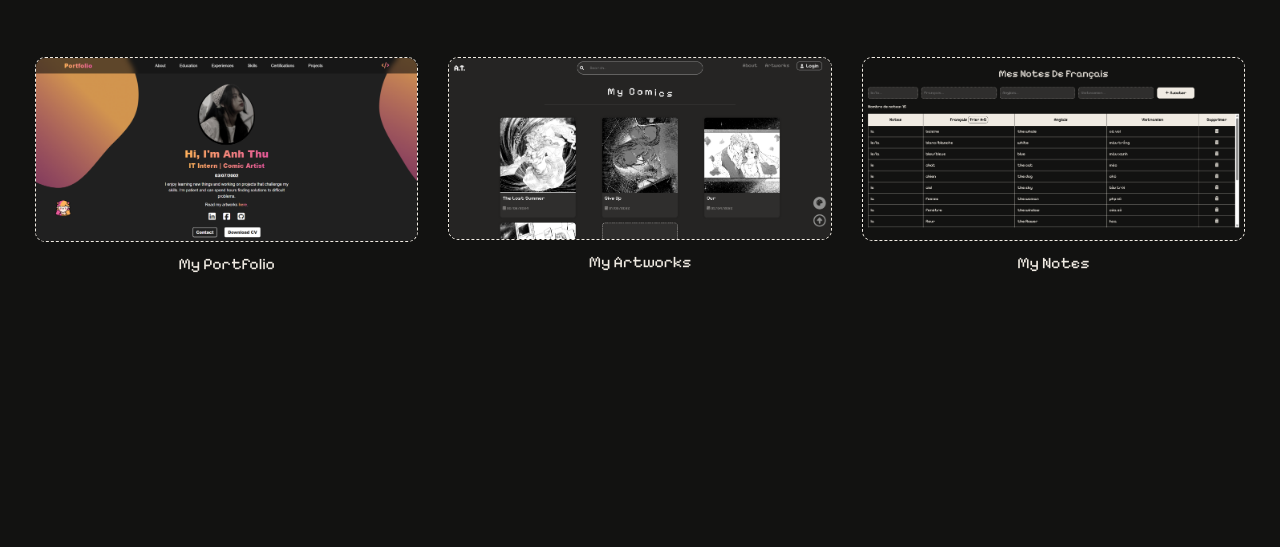
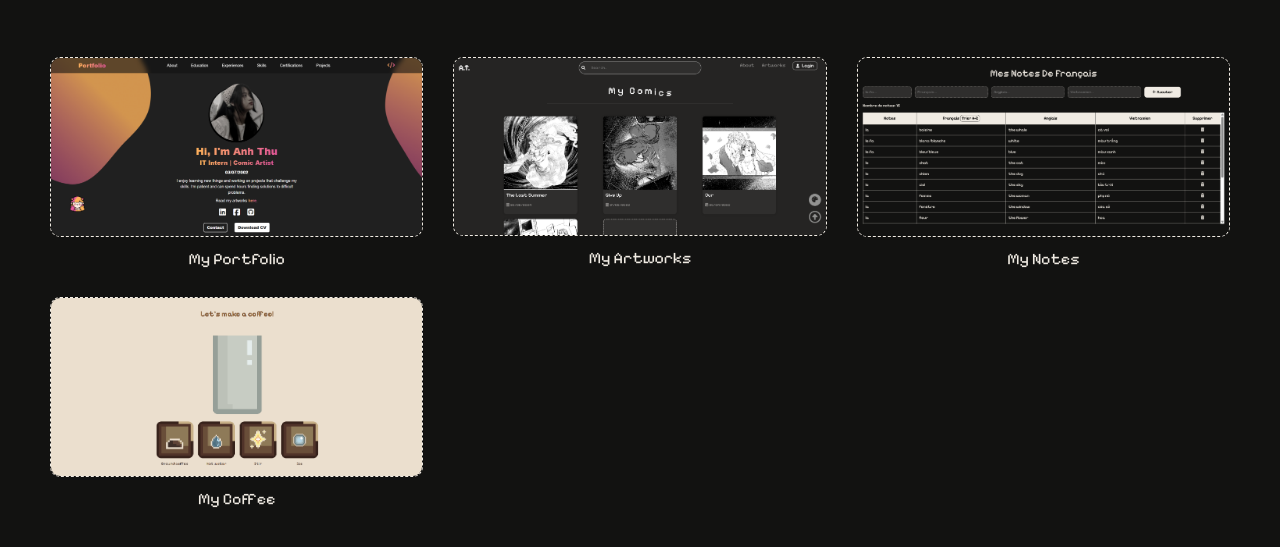
Before and after one commit to thuolala/my-website, a plain HTML site: page index.html in a window 1280 px wide. Shown: the part 91-638 px from the top of the page. Drawn offline with nearby package versions, Linux system fonts and the light colour scheme.

Commit message:
add new web

```diff
--- a/index.html
+++ b/index.html
@@ -25,18 +25,22 @@
     <h1>My Websites</h1>
 
     <div class="container-fluid">
-        <div class="row">
-            <div class="col-lg-4 col-md-4 col-sm-12">
+        <div class="row img-con">
+            <div class="col-lg-4 col-md-4 col-sm-6">
                 <img src="./img/img1.png" alt="Image 1" class="img-fluid" onclick="openWeb01();">
                 <p class="text-img">My Portfolio</p>
             </div>
-            <div class="col-lg-4 col-md-4 col-sm-12">
-                <img src="./img/img2.png" alt="Image 1" class="img-fluid" onclick="openWeb02();">
+            <div class="col-lg-4 col-md-4 col-sm-6">
+                <img src="./img/img2.png" alt="Image 2" class="img-fluid" onclick="openWeb02();">
                 <p class="text-img">My Artworks</p>
             </div>
-            <div class="col-lg-4 col-md-4 col-sm-12">
-                <img src="./img/img3.png" alt="Image 1" class="img-fluid" onclick="openWeb03();">
+            <div class="col-lg-4 col-md-4 col-sm-6">
+                <img src="./img/img3.png" alt="Image 3" class="img-fluid" onclick="openWeb03();">
                 <p class="text-img">My Notes</p>
+            </div>
+            <div class="col-lg-4 col-md-4 col-sm-6">
+                <img src="./img/img4.png" alt="Image 4" class="img-fluid" onclick="openWeb04();">
+                <p class="text-img">My Coffee</p>
             </div>
         </div>
     </div>
--- a/script.js
+++ b/script.js
@@ -9,3 +9,7 @@ function openWeb02() {
 function openWeb03() {
     window.open("https://thuolala.github.io/learn-note/", "_blank");
 }
+
+function openWeb04() {
+    window.open("https://thuolala.github.io/my-coffee/", "_blank");
+}
--- a/style.css
+++ b/style.css
@@ -8,28 +8,36 @@ body {
     padding: 20px;
 }
 
-h1{
+h1 {
     color: #F0EBE3;
     text-align: center;
     margin-top: 20px;
     margin-bottom: 50px;
 }
 
-.img-fluid{
+.img-con {
+    display: flex;
+    flex-direction: row;
+    width: 100%;
+    margin: auto;
+}
+
+.img-fluid {
+    width: 100%;
     border-radius: 10px;
     cursor: pointer;
     margin: 10px auto;
     border: 1px dashed #F0EBE3;
 }
 
-.img-fluid:hover{
+.img-fluid:hover {
     transform: scale(1.05);
     z-index: 10;
     border: 1px solid #F0EBE3;
     transition: 0.5s ease-in-out;
 }
 
-.text-img{
+.text-img {
     color: #F0EBE3;
     text-align: center;
 }
```
Also changed, not shown: img/img4.png (added).
